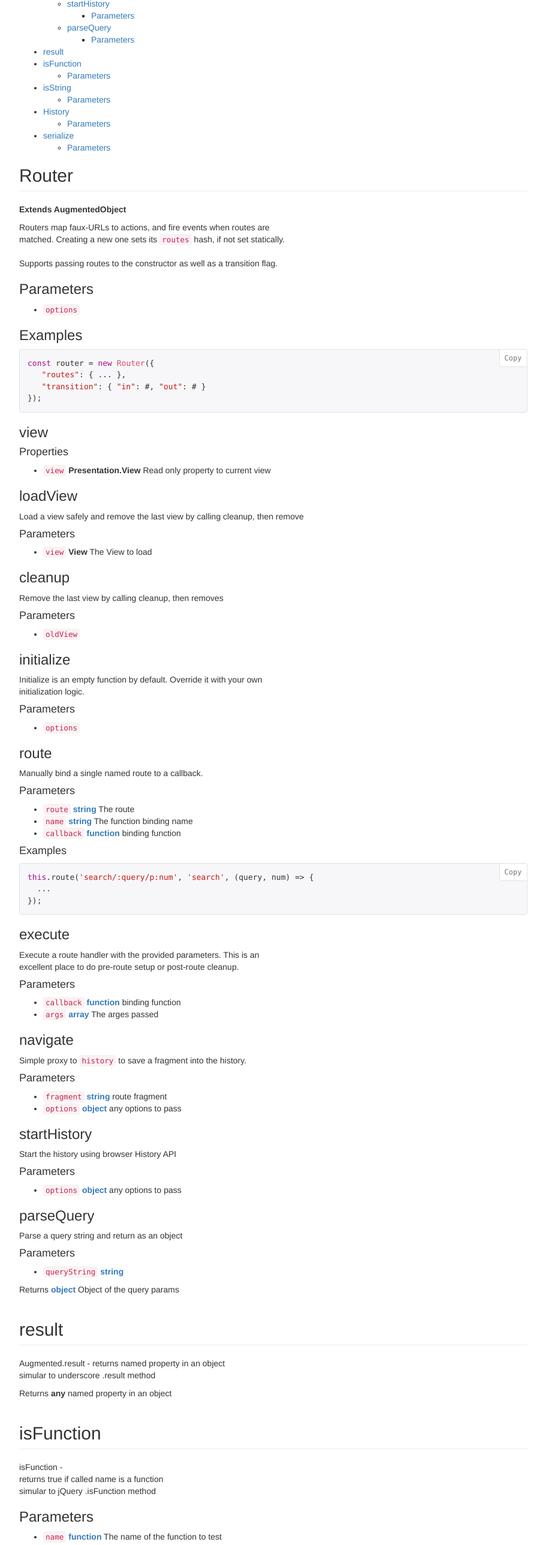
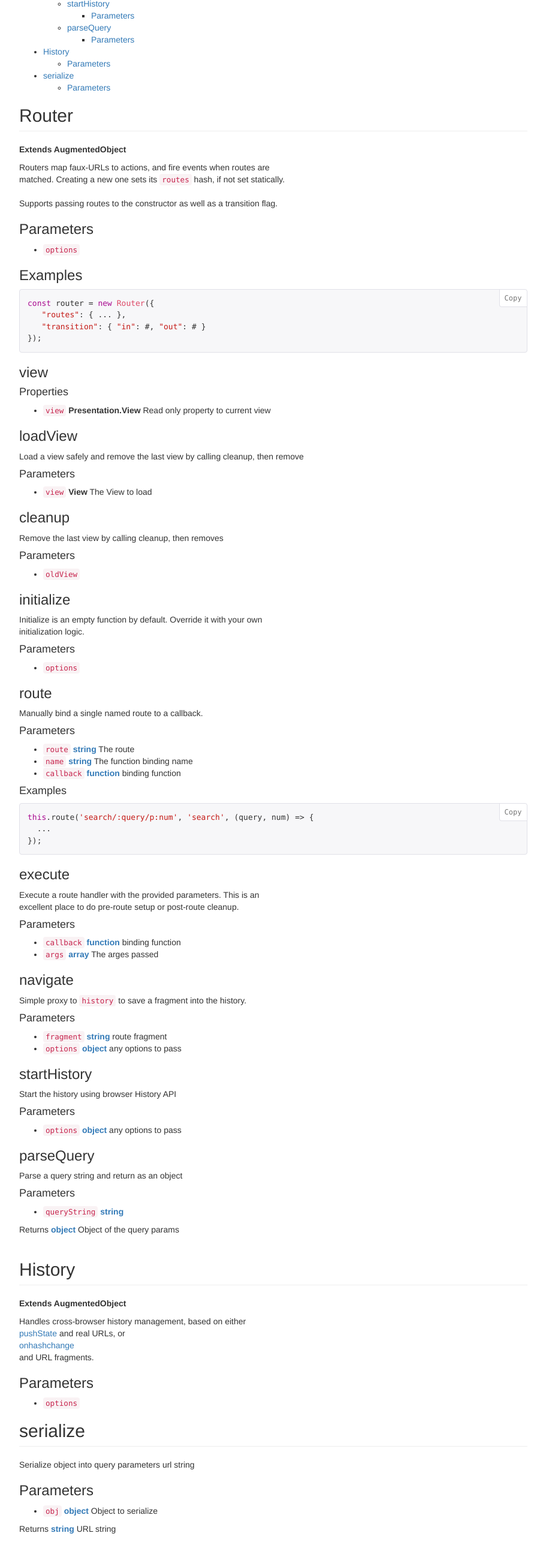
Before and after one commit to Augmentedjs/presentation-router, a website built with webpack: page jsdoc/index.html in a window 1280 px wide. Shown: the part 934-3510 px from the top of the page at 60% size, without its empty margins (38-949 px from the left). Built offline with nearby package versions, Linux system fonts and the light colour scheme; a web font is replaced by a local one.

Commit message:
adding dpendancy back

```diff
--- a/jsdoc/index.html
+++ b/jsdoc/index.html
@@ -154,25 +154,14 @@
 </li>
 </ul>
 </li>
-<li><a href="#result">result</a></li>
-<li><a href="#isfunction">isFunction</a>
+<li><a href="#history">History</a>
 <ul>
 <li><a href="#parameters-9">Parameters</a></li>
 </ul>
 </li>
-<li><a href="#isstring">isString</a>
+<li><a href="#serialize">serialize</a>
 <ul>
 <li><a href="#parameters-10">Parameters</a></li>
-</ul>
-</li>
-<li><a href="#history">History</a>
-<ul>
-<li><a href="#parameters-11">Parameters</a></li>
-</ul>
-</li>
-<li><a href="#serialize">serialize</a>
-<ul>
-<li><a href="#parameters-12">Parameters</a></li>
 </ul>
 </li>
 </ul>
@@ -256,28 +245,6 @@ excellent place to do pre-route setup or post-route cleanup.</p>
 <li><code>queryString</code> <strong><a href="https://developer.mozilla.org/docs/Web/JavaScript/Reference/Global_Objects/String">string</a></strong></li>
 </ul>
 <p>Returns <strong><a href="https://developer.mozilla.org/docs/Web/JavaScript/Reference/Global_Objects/Object">object</a></strong> Object of the query params</p>
-<h2>result</h2>
-<p>Augmented.result - returns named property in an object<br>
-simular to underscore .result method</p>
-<p>Returns <strong>any</strong> named property in an object</p>
-<h2>isFunction</h2>
-<p>isFunction -<br>
-returns true if called name is a function<br>
-simular to jQuery .isFunction method</p>
-<h3>Parameters</h3>
-<ul>
-<li><code>name</code> <strong><a href="https://developer.mozilla.org/docs/Web/JavaScript/Reference/Statements/function">function</a></strong> The name of the function to test</li>
-</ul>
-<p>Returns <strong>any</strong> true if called name is a function</p>
-<h2>isString</h2>
-<p>isString -<br>
-checks if a value is a String</p>
-<h3>Parameters</h3>
-<ul>
-<li><code>val</code></li>
-<li><code>variable</code> <strong><a href="https://developer.mozilla.org/docs/Web/JavaScript/Reference/Global_Objects/String">string</a></strong> to check</li>
-</ul>
-<p>Returns <strong><a href="https://developer.mozilla.org/docs/Web/JavaScript/Reference/Global_Objects/Boolean">boolean</a></strong> true if value is a string</p>
 <h2>History</h2>
 <p><strong>Extends AugmentedObject</strong></p>
 <p>Handles cross-browser history management, based on either<br>
@@ -304,7 +271,7 @@ and URL fragments.</p>
 	</div>
 	<footer>
 				<div class="footer-option"><a href='http://www.augmentedjs.com'>Augmented.js Homepage</a></div>
-			<div class="generated-by">Documentation generated by <a href="https://github.com/jsdoc3/jsdoc">JSDoc 3.6.5</a> on Wed Oct 7th 2020 using the <a href="https://github.com/steveush/foodoc">FooDoc template</a>.</div>
+			<div class="generated-by">Documentation generated by <a href="https://github.com/jsdoc3/jsdoc">JSDoc 3.6.7</a> on Mon Dec 27th 2021 using the <a href="https://github.com/steveush/foodoc">FooDoc template</a>.</div>
 	</footer>
 	<script src="js/jquery.min.js"></script>
 	<script src="js/bootstrap.min.js"></script>
--- a/src/utilities.js
+++ b/src/utilities.js
@@ -1,8 +1,4 @@
-import extend from "../node_modules/next-core-utilities/src/extend.js";
-import result from "../node_modules/next-core-utilities/src/result.js";
-import isFunction from "../node_modules/next-core-utilities/src/isFunction.js";
-import isRegExp from "../node_modules/next-core-utilities/src/isRegExp.js";
-import isString from "../node_modules/next-core-utilities/src/isString.js";
+import { extend, result, isFunction, isRegExp, isString } from "next-core-utilities";
 
 /* brought over from presentation DOM */
 const selector = (query) => {
```
Also changed, not shown: jsdoc/History.html (+2 -2 lines), jsdoc/Router.html (+2 -2 lines), jsdoc/global.html (+1 -1 lines), jsdoc/history.js.html (+1 -1 lines), jsdoc/list_class.html (+1 -1 lines), jsdoc/router.js.html (+1 -1 lines), jsdoc/serialize.js.html (+1 -1 lines), package.json (+8 -7 lines), README.md, 1 other file.
